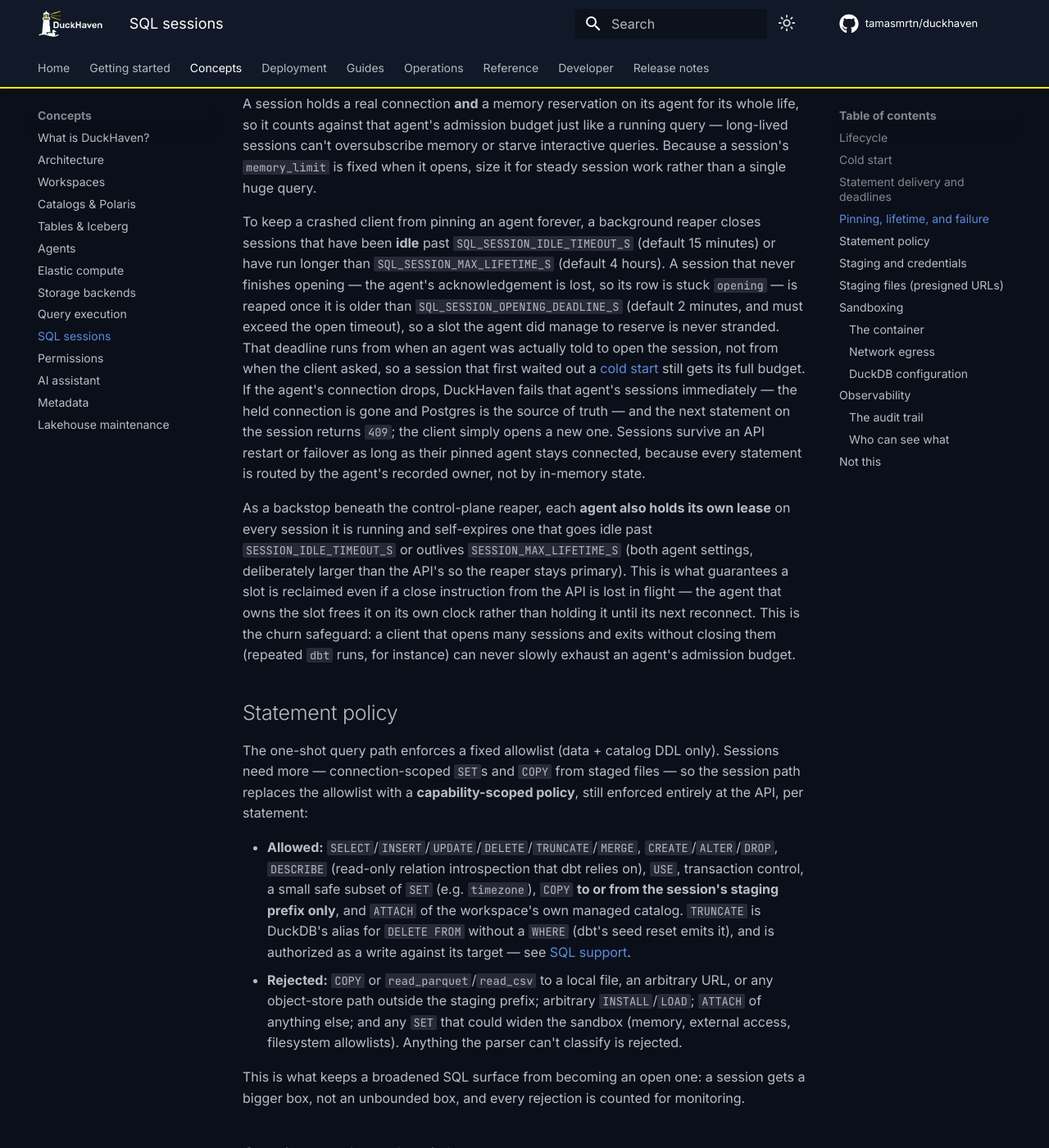
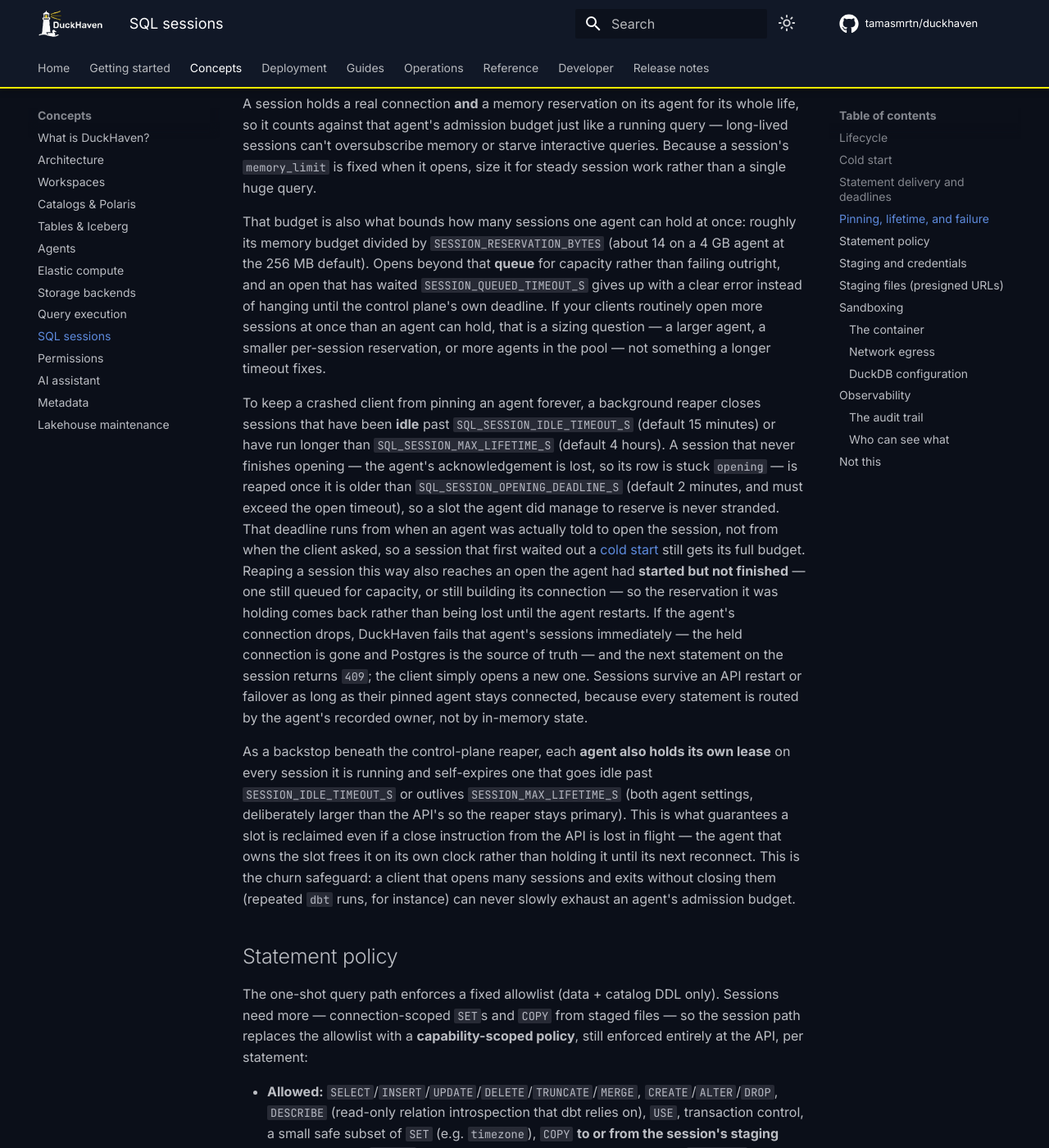
Before and after one commit to tamasmrtn/duckhaven, an MkDocs documentation site: the page built from docs/concepts/sql-sessions.md, in a window 1280 px wide and 1400 px high, scrolled down 3342 px. Shown: the whole window at 82% size. Built offline with MkDocs 1.6.1 and Material for MkDocs 9.7.7, drawn with Linux system fonts in a browser that asks for light colours; comment, search, counter and statistics services are not loaded.

Commit message:
Document session admission capacity and queue behaviour
Covers what bounds sessions-per-agent, that excess opens queue and now
fail fast rather than hanging to the deadline, and that reaping reaches
an open the agent had started. Also adds the two settings missing from
the reference table.

```diff
--- a/docs/concepts/sql-sessions.md
+++ b/docs/concepts/sql-sessions.md
@@ -111,13 +111,22 @@
 interactive queries. Because a session's `memory_limit` is fixed when it opens, size it for steady session work rather
 than a single huge query.
 
+That budget is also what bounds how many sessions one agent can hold at once: roughly its memory budget divided by
+`SESSION_RESERVATION_BYTES` (about 14 on a 4 GB agent at the 256 MB default). Opens beyond that **queue** for capacity
+rather than failing outright, and an open that has waited `SESSION_QUEUED_TIMEOUT_S` gives up with a clear error instead
+of hanging until the control plane's own deadline. If your clients routinely open more sessions at once than an agent
+can hold, that is a sizing question — a larger agent, a smaller per-session reservation, or more agents in the pool —
+not something a longer timeout fixes.
+
 To keep a crashed client from pinning an agent forever, a background reaper closes sessions that have been **idle** past
 `SQL_SESSION_IDLE_TIMEOUT_S` (default 15 minutes) or have run longer than `SQL_SESSION_MAX_LIFETIME_S` (default 4
 hours). A session that never finishes opening — the agent's acknowledgement is lost, so its row is stuck `opening` — is
 reaped once it is older than `SQL_SESSION_OPENING_DEADLINE_S` (default 2 minutes, and must exceed the open timeout), so
 a slot the agent did manage to reserve is never stranded. That deadline runs from when an agent was actually told to
 open the session, not from when the client asked, so a session that first waited out a [cold start](#cold-start) still
-gets its full budget. If the agent's connection drops, DuckHaven fails that agent's
+gets its full budget. Reaping a session this way also reaches an open the agent had **started but not finished** —
+one still queued for capacity, or still building its connection — so the reservation it was holding comes back rather
+than being lost until the agent restarts. If the agent's connection drops, DuckHaven fails that agent's
 sessions immediately — the held connection is gone and Postgres is the source of truth — and the next statement on the
 session returns `409`; the client simply opens a new one. Sessions survive an API restart or failover as long as their
 pinned agent stays connected, because every statement is routed by the agent's recorded owner, not by in-memory state.
```
Also changed, not shown: docs/reference/configuration.md (+2 -0 lines).
